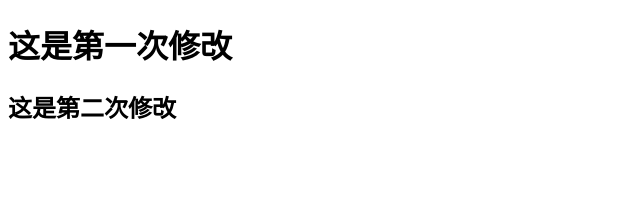
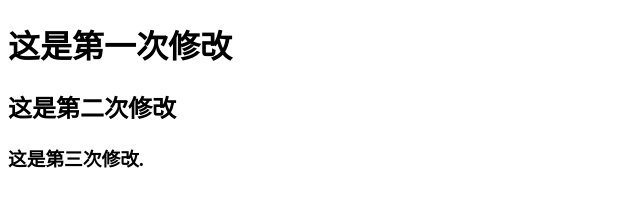
Before and after one commit to xiao-hanhan/githubExample, a plain HTML site: page index.html in a window 1280 px wide. Shown: the whole page, without its empty margins (0-640 px from the left). Drawn offline with Linux system fonts and the light colour scheme.

Commit message:
这是第三次修改网页

```diff
--- a/index.html
+++ b/index.html
@@ -9,5 +9,6 @@
 <body>
   <h1>这是第一次修改</h1>
   <h2>这是第二次修改</h2>
+  <h3>这是第三次修改.</h3>
 </body>
 </html>
```
